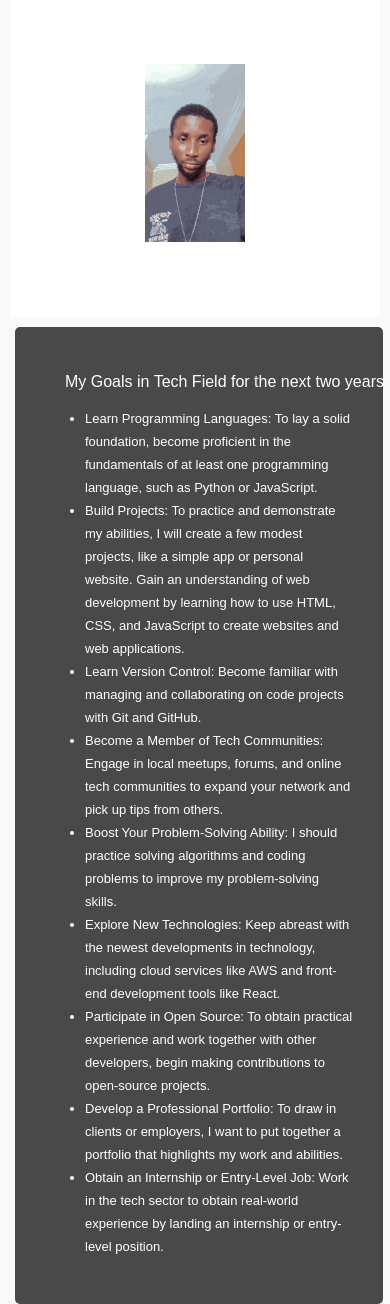
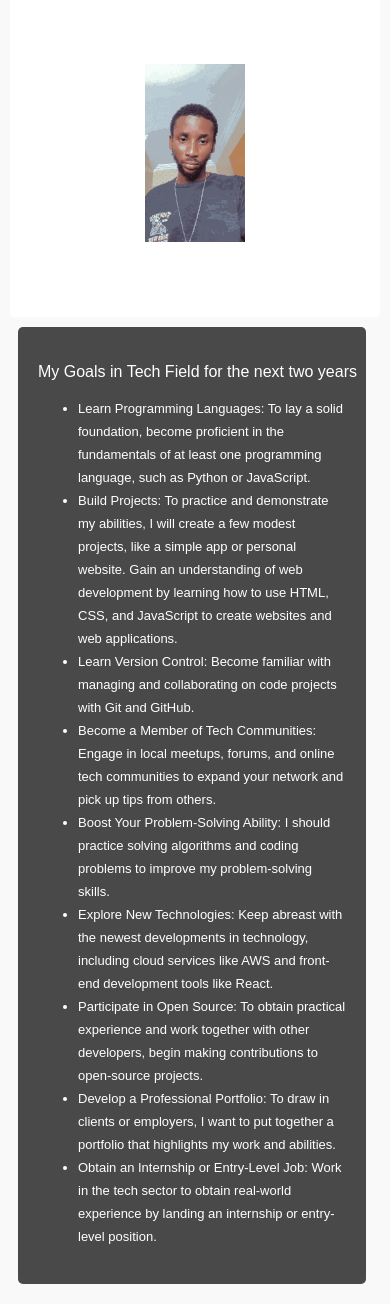
Before and after one commit to Waltxcodes/Task-1-Frontend, a plain HTML site: page index.html in a window 390 px wide. Shown: the part 239-1543 px from the top of the page. Drawn offline with Linux system fonts and the light colour scheme.

Commit message:
another commit

```diff
--- a/style.css
+++ b/style.css
@@ -169,13 +169,13 @@ font-size: larger;
   }
 
   .goals {
-    margin-left: 15px;
+    margin-left: 18px;
     width: 79vw;
-    padding: 30px;
+    padding: 20px;
   }
 
   .goals h3 {
-    margin-left: none;
+    margin-left: 0;
     font-size: medium;
     align-items: center;
     font-weight: 100;
```
